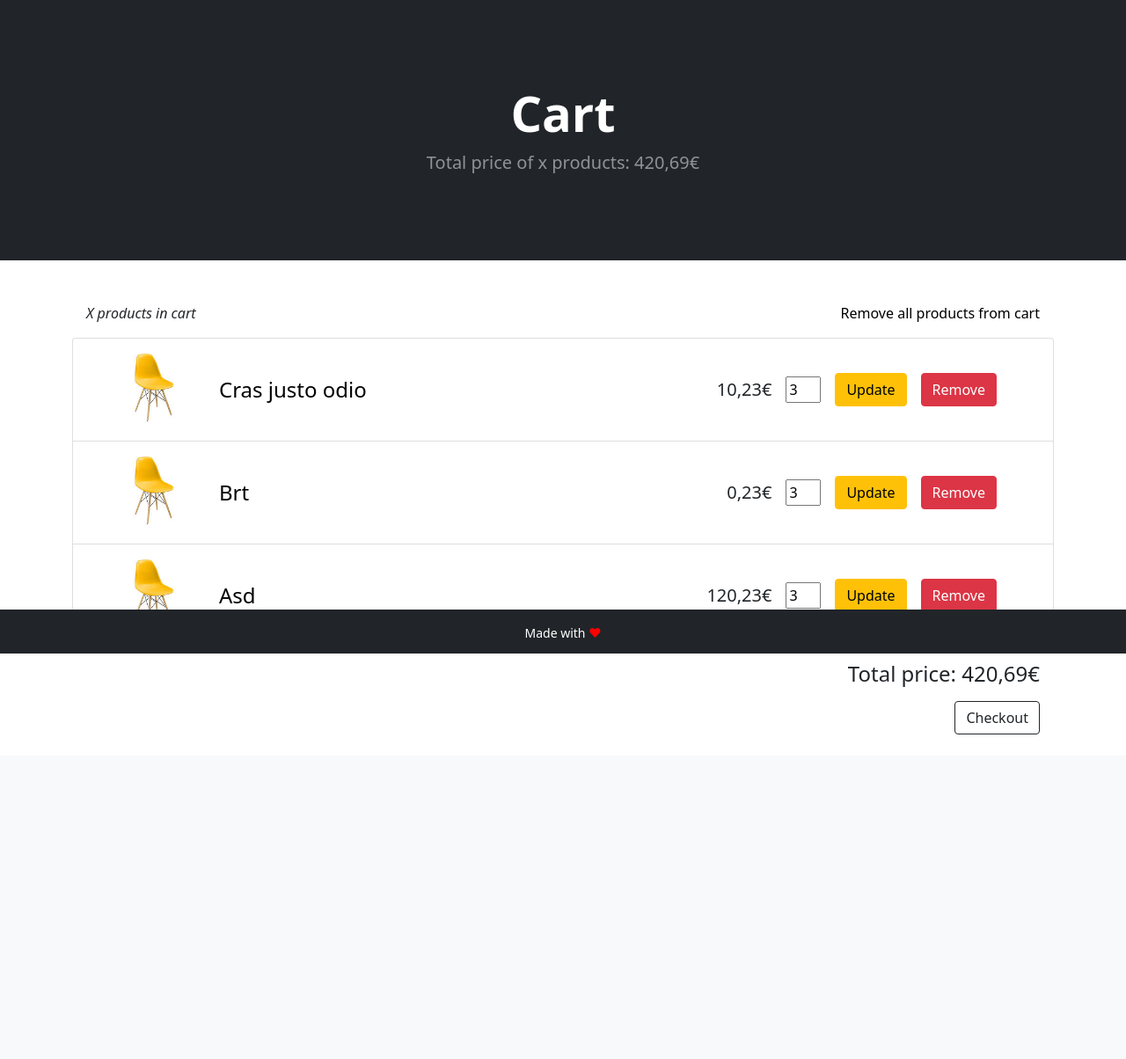
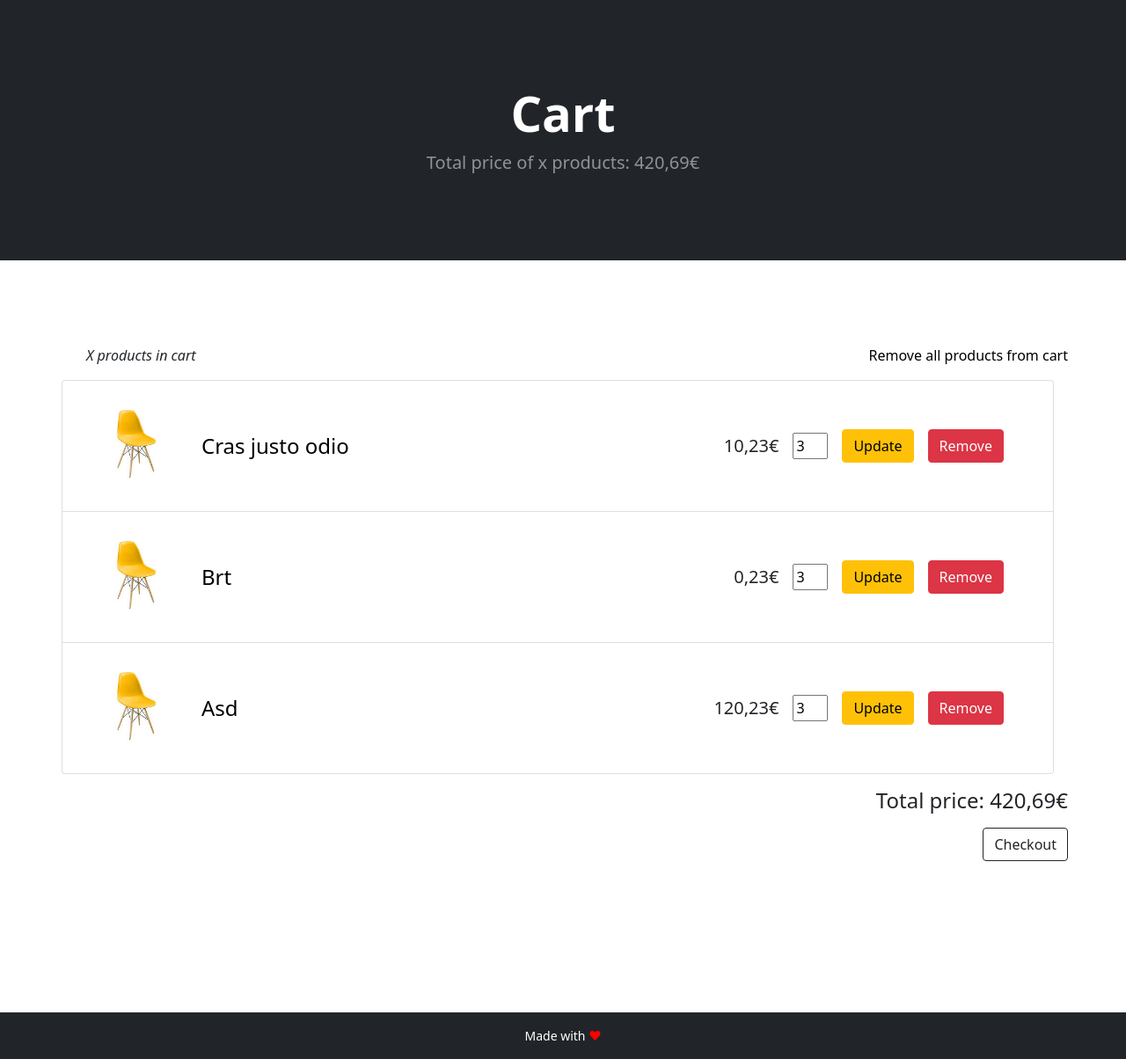
Before and after one commit to mh7x/Ep-webshop, a PHP site: page /cart.html in a window 1280 px wide. Shown: the part 57-1261 px from the top of the page at 88% size. Before the commit the page ends 892 px from the top, so only its background shows below. Run offline with PHP 8.4, Linux system fonts and the light colour scheme.

Commit message:
Spacing on pages.

```diff
--- a/cart.html
+++ b/cart.html
@@ -51,14 +51,15 @@
             </div>
         </div>
     </header>
-
-    <div class="container mt-5">
+    <section class="my-5 py-5">
+        <div class="container">
+            <div class="row">
                 <div class="cart-header d-flex justify-content-between mx-3">
                     <p>X products in cart</p>
                     <a class="cart-remove-all" href="#">Remove all products from cart</a>
                 </div>
                 <div class="cart-body list-group">
-            <div class="list-group-item d-flex justify-content-between align-items-center">
+                    <div class="list-group-item px-2 py-4 d-flex justify-content-between align-items-center">
                         <div class="mb-0 d-flex align-items-center">
                             <img class="cart-image" src="assets/product.jpg">
                             <h4 class="cart-product-name mb-0"><a href="./product.html">Cras justo odio</a></h4>
@@ -70,7 +71,7 @@
                             <button class="btn btn-danger">Remove</button>
                         </div>
                     </div>
-            <div class="list-group-item d-flex justify-content-between align-items-center">
+                    <div class="list-group-item px-2 py-4 d-flex justify-content-between align-items-center">
                         <div class="mb-0 d-flex align-items-center">
                             <img class="cart-image" src="assets/product.jpg">
                             <h4 class="cart-product-name mb-0"><a href="./product.html">Brt</a></h4>
@@ -82,7 +83,7 @@
                             <button class="btn btn-danger">Remove</button>
                         </div>
                     </div>
-            <div class="list-group-item d-flex justify-content-between align-items-center">
+                    <div class="list-group-item px-2 py-4 d-flex justify-content-between align-items-center">
                         <div class="mb-0 d-flex align-items-center">
                             <img class="cart-image" src="assets/product.jpg">
                             <h4 class="cart-product-name mb-0"><a href="./product.html">Asd</a></h4>
@@ -100,6 +101,8 @@
                     <a class="btn btn-outline-dark my-2" href="./checkout.html">Checkout</a>
                 </div>
             </div>
+        </div>
+    </section>
 
     <footer class="bg-dark">
         <p class="footer-text py-3">Made with <span style="color: red">♥</span></p>
--- a/checkout.html
+++ b/checkout.html
@@ -52,7 +52,8 @@
         </div>
     </header>
 
-    <div class="form container mt-5">
+    <section>
+        <div class="form container my-5 py-5">
             <form>
                 <div class="form-row my-3">
                     <div class="form-group">
@@ -87,6 +88,7 @@
             </form>
             <button class="btn btn-success mb-4">Order</button>
         </div>
+    </section>
 
     <footer class="bg-dark">
         <p class="footer-text py-3">Made with <span style="color: red">♥</span></p>
--- a/css/style.css
+++ b/css/style.css
@@ -9,19 +9,14 @@
   border-radius: 50px;
   margin: 2px;
 }
-
+footer {
+  margin-top: 100px;
+}
 .footer-text {
   text-align: center;
   color: white;
   font-size: 14px;
   margin-bottom: 0;
-}
-
-footer {
-  position: fixed;
-  bottom: 0;
-  width: 100%;
-  height: 50px;
 }
 
 /***  Landing  ***/
--- a/index.html
+++ b/index.html
@@ -251,7 +251,7 @@
     </div>
 
     <footer class="bg-dark">
-        <p class="footer-text py-3">Made with <span style="color: red">♥</span></p>
+        <p class="footer-text py-3">Made with <span class="text-danger">♥</span></p>
     </footer>
 
     <script src="https://cdn.jsdelivr.net/npm/bootstrap@5.1.3/dist/js/bootstrap.bundle.min.js"
--- a/product.html
+++ b/product.html
@@ -58,7 +58,8 @@
                 <li class="breadcrumb-item active">{Product name}</li>
             </ol>
         </nav>
-        <div class="product-row mt-5">
+        <section class="mb-5 pb-5">
+            <div class="product-row my-5 py-5">
                 <div class="product-image pt-5">
                     <img src="./assets/product.jpg">
                 </div>
@@ -87,6 +88,7 @@
                     <btn class="btn btn-outline-dark my-2" href="#">Add to cart</btn>
                 </div>
             </div>
+        </section>
     </div>
 
 
```
Lines whose indentation alone changed are shown as unchanged.
